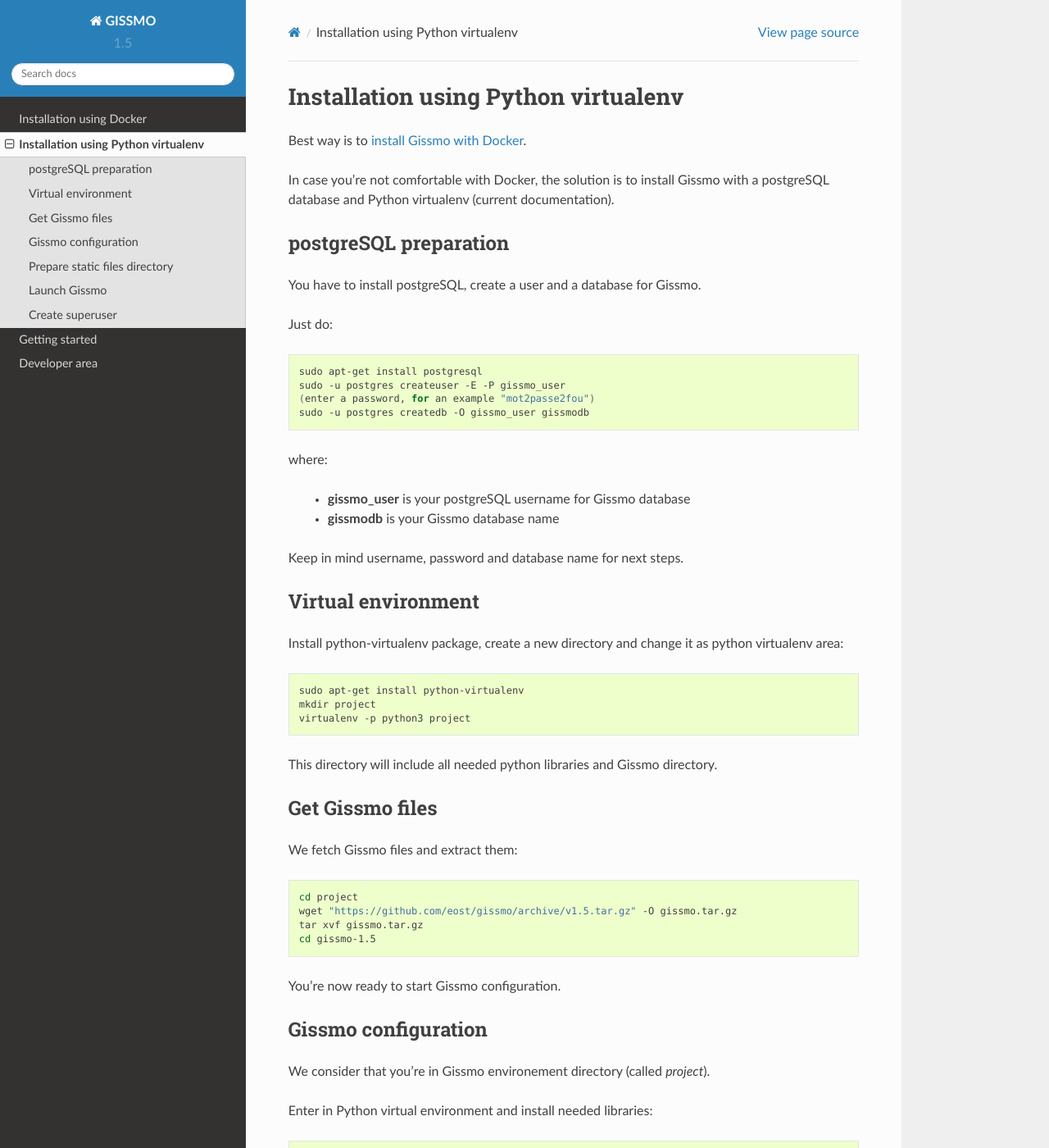
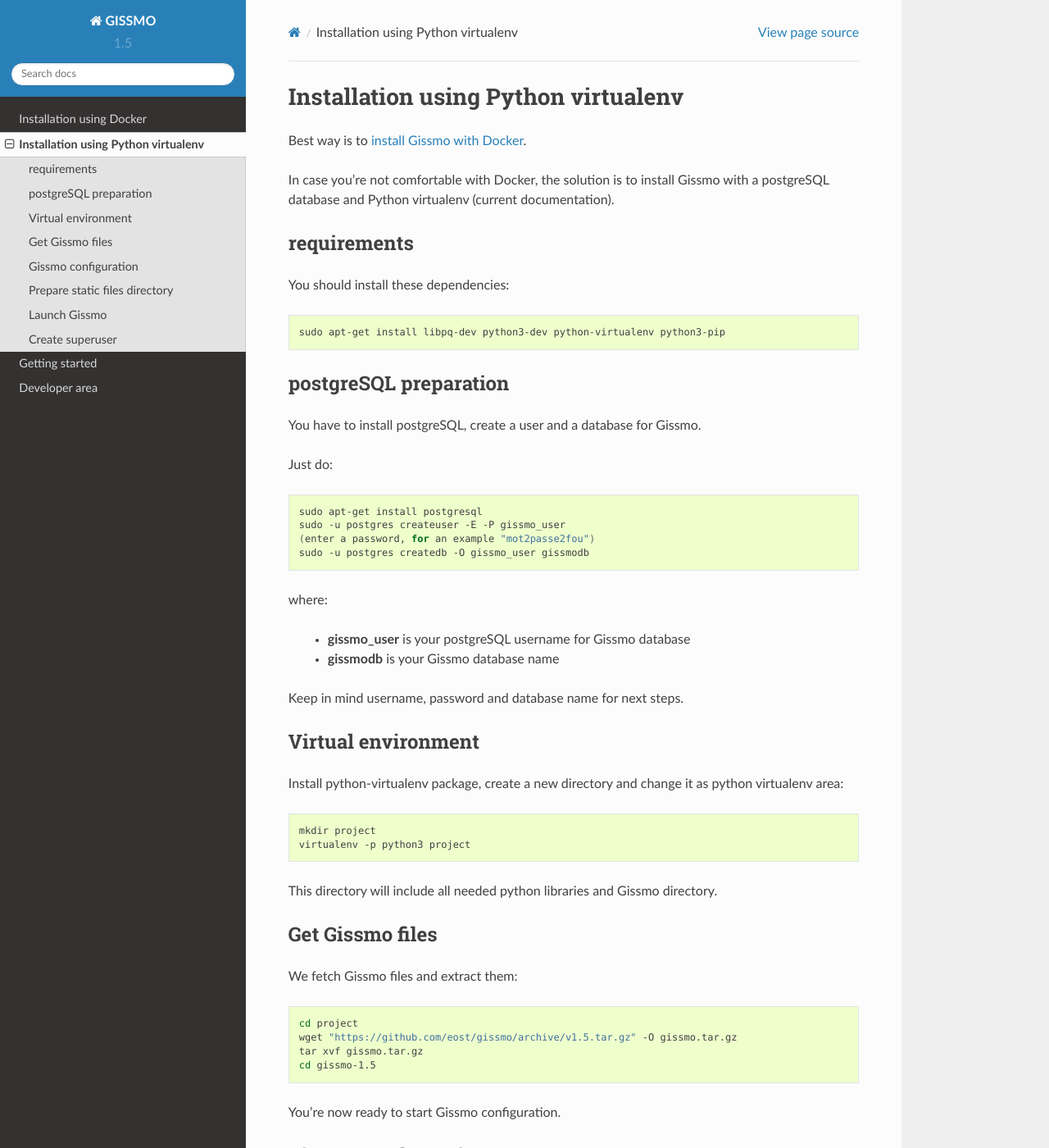
Before and after one commit to Paysdesmerveilles/gissmo, a Sphinx documentation site: the page built from docs/installation_venv.rst, in a window 1280 px wide and 1400 px high. Shown: the whole window at 82% size. Built offline with Sphinx 7.4.7 and the Read the Docs theme 2.0.0, drawn with Linux system fonts in a browser that asks for light colours.

Commit message:
[FIX] Documentation: error with a missing paragraph about dependencies

```diff
--- a/docs/installation_venv.rst
+++ b/docs/installation_venv.rst
@@ -4,6 +4,15 @@
 Best way is to :doc:`install Gissmo with Docker<installation_docker>`.
 
 In case you're not comfortable with Docker, the solution is to install Gissmo with a postgreSQL database and Python virtualenv (current documentation).
+
+requirements
+============
+
+You should install these dependencies:
+
+.. code-block:: bash
+
+   sudo apt-get install libpq-dev python3-dev python-virtualenv python3-pip
 
 postgreSQL preparation
 ======================
```
Also changed, not shown: other parts of docs/installation_venv.rst (+0 -1 lines).
